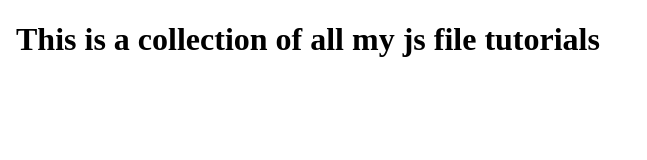
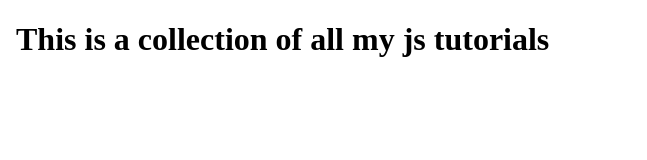
Before and after one commit to naharjayesh/javascript-tutorial, a plain HTML site: page index.html in a window 1280 px wide. Shown: the whole page, without its empty margins (0-647 px from the left). Drawn offline with Linux system fonts and the light colour scheme.

Commit message:
improved content

```diff
--- a/index.html
+++ b/index.html
@@ -9,6 +9,6 @@
         <title>Js tutorials</title>
     </head>
     <body>
-        <h1>This is a collection of all my js file tutorials</h1>
+        <h1>This is a collection of all my js tutorials</h1>
     </body>
 </html>
```
